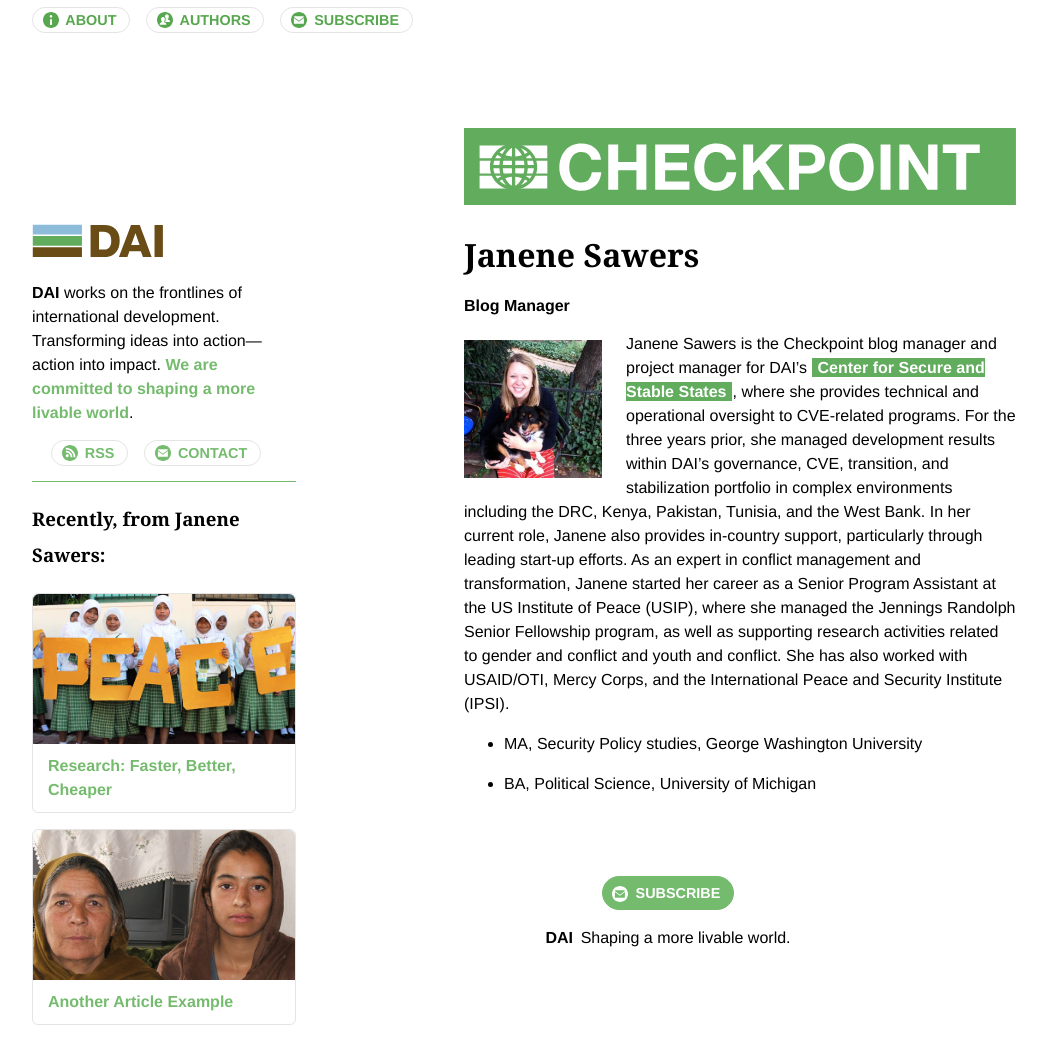
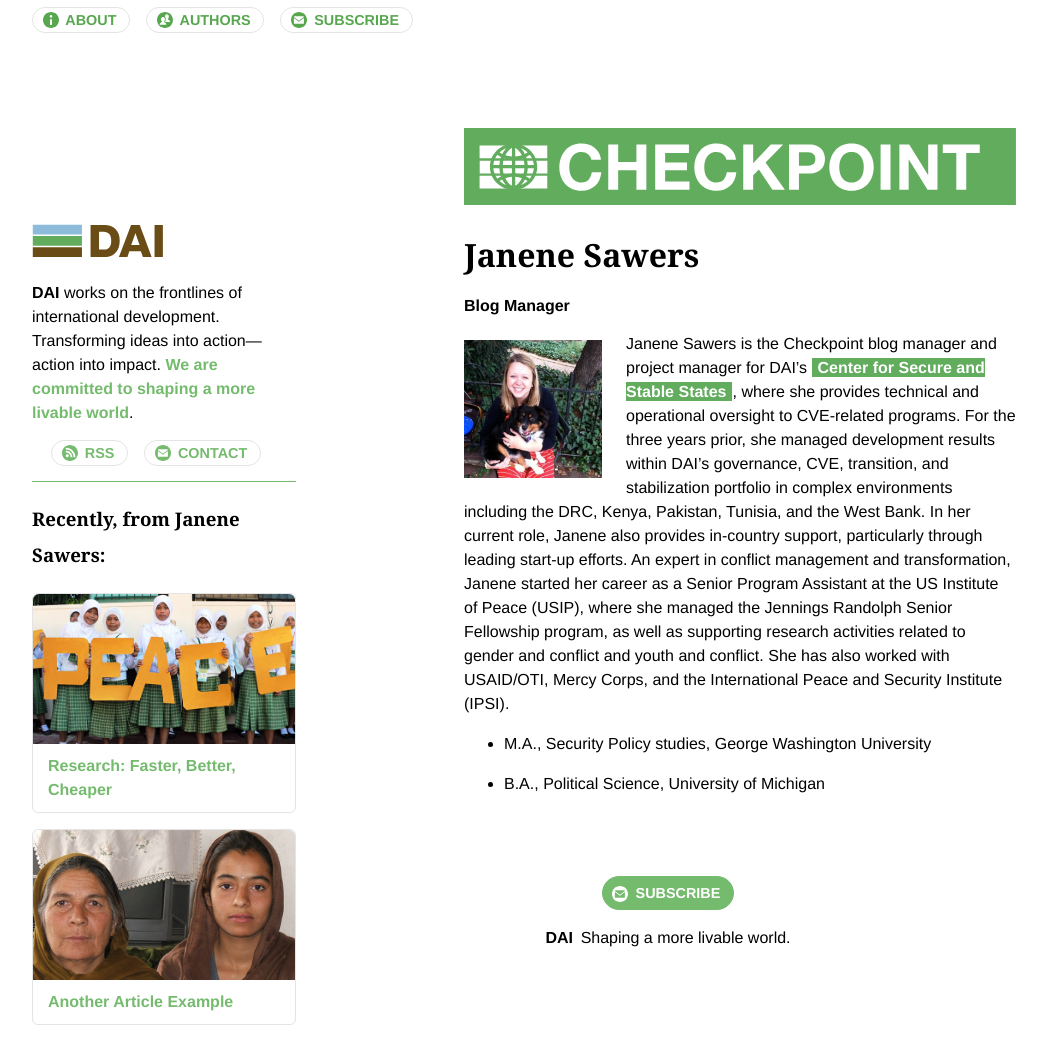
Before and after one commit to BryanSchuetz/CS-, a Jekyll site: the page built from _authors/janene-sawers.markdown, in a window 1280 px wide. Shown: the whole page, without its empty margins (116-1163 px from the left). Built offline with Jekyll 4.4.1, drawn with Linux system fonts in a browser that asks for light colours.

```diff
--- a/_authors/janene-sawers.markdown
+++ b/_authors/janene-sawers.markdown
@@ -5,8 +5,8 @@ Job: Blog Manager
 Image: "/uploads/janene.jpg"
 ---
 
-Janene Sawers is the Checkpoint blog manager and project manager for DAI's [Center for Secure and Stable States](https://www.dai.com/our-work/solutions/fragile-states), where she provides technical and operational oversight to CVE-related programs. For the three years prior, she managed development results within DAI's governance, CVE, transition, and stabilization portfolio in complex environments including the DRC, Kenya, Pakistan, Tunisia, and the West Bank. In her current role, Janene also provides in-country support, particularly through leading start-up efforts. As an expert in conflict management and transformation, Janene started her career as a Senior Program Assistant at the US Institute of Peace (USIP), where she managed the Jennings Randolph Senior Fellowship program, as well as supporting research activities related to gender and conflict and youth and conflict. She has also worked with USAID/OTI, Mercy Corps, and the International Peace and Security Institute (IPSI).
+Janene Sawers is the Checkpoint blog manager and project manager for DAI's [Center for Secure and Stable States](https://www.dai.com/our-work/solutions/fragile-states), where she provides technical and operational oversight to CVE-related programs. For the three years prior, she managed development results within DAI's governance, CVE, transition, and stabilization portfolio in complex environments including the DRC, Kenya, Pakistan, Tunisia, and the West Bank. In her current role, Janene also provides in-country support, particularly through leading start-up efforts. An expert in conflict management and transformation, Janene started her career as a Senior Program Assistant at the US Institute of Peace (USIP), where she managed the Jennings Randolph Senior Fellowship program, as well as supporting research activities related to gender and conflict and youth and conflict. She has also worked with USAID/OTI, Mercy Corps, and the International Peace and Security Institute (IPSI).
 
-* MA, Security Policy studies, George Washington University
+* M.A., Security Policy studies, George Washington University
 
-* BA, Political Science, University of Michigan
+* B.A., Political Science, University of Michigan
```
